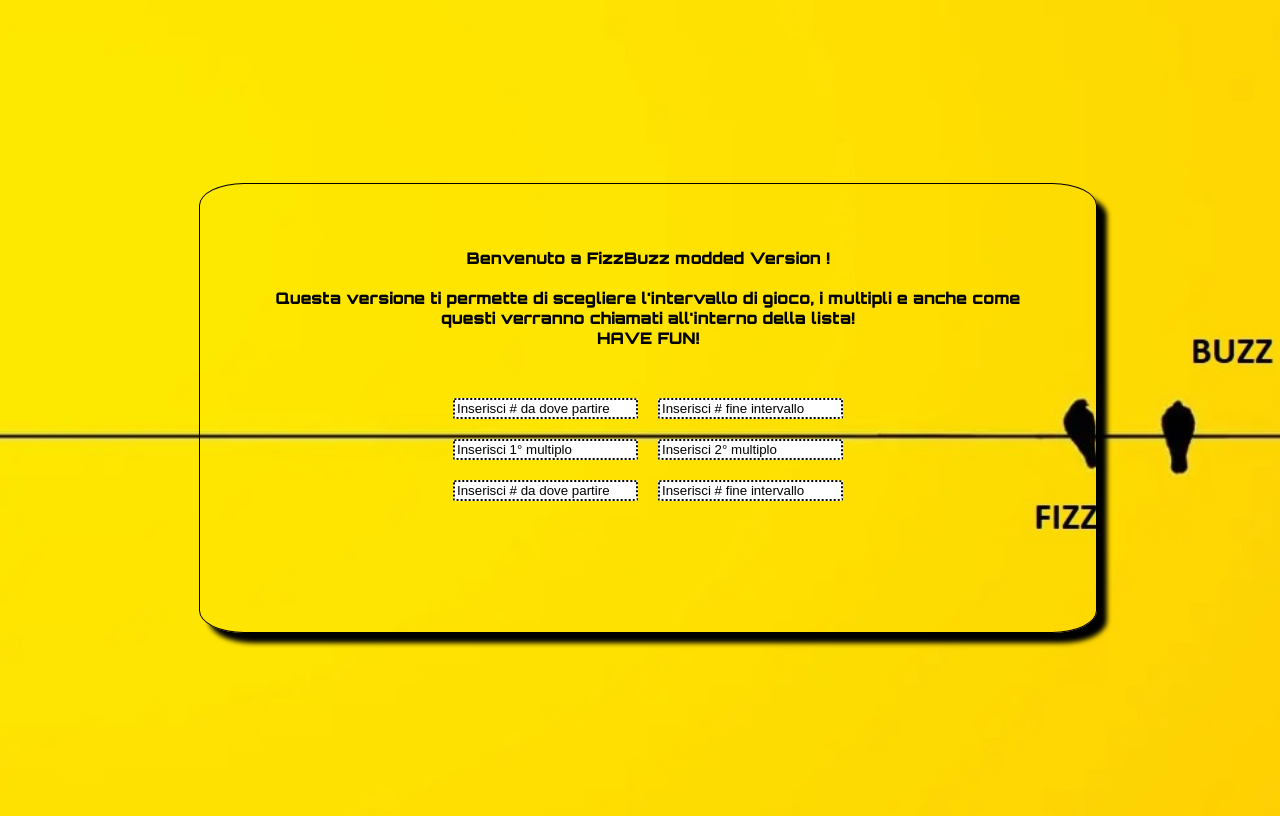
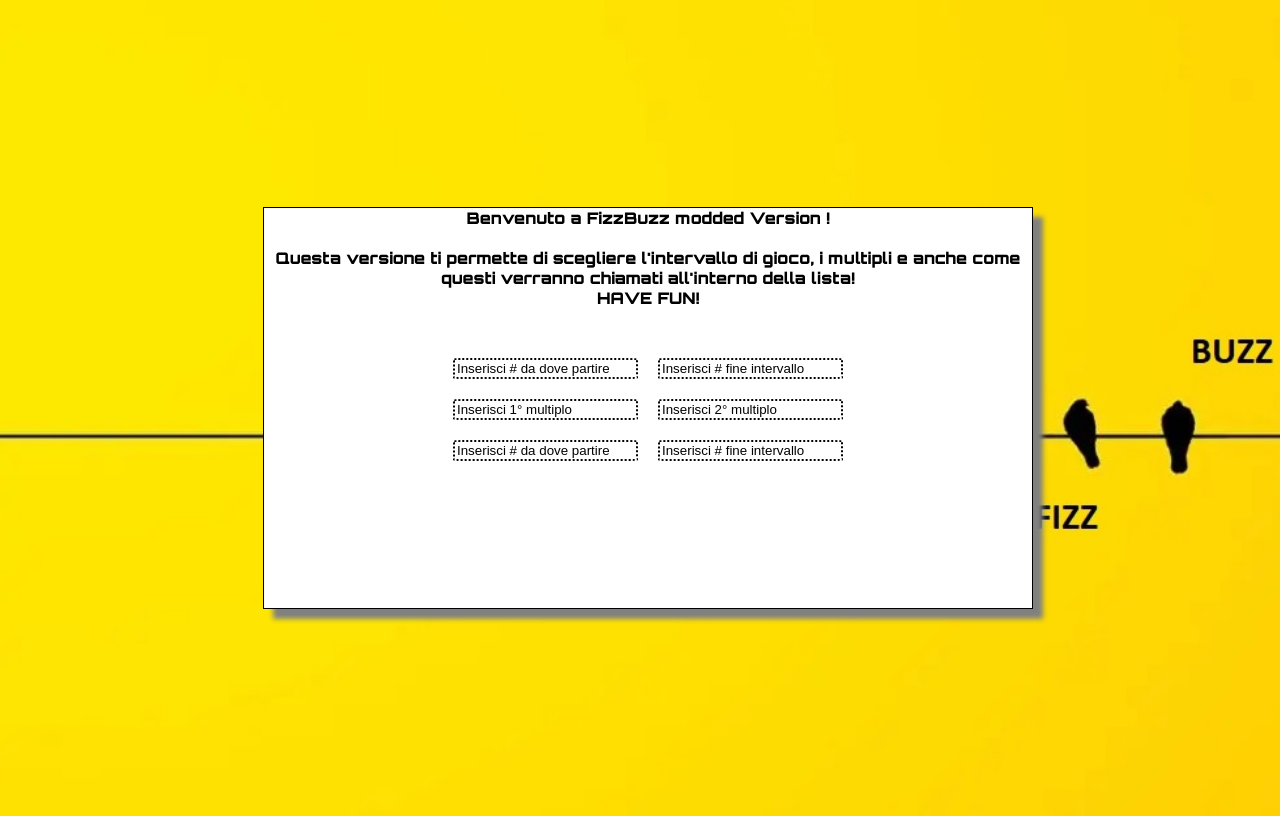
Before and after one commit to Frenzarectah/-javascript-FizzBuzz, a plain HTML site: page popup.html in a window 1280 px wide. Drawn offline with Linux system fonts and the light colour scheme.

Commit message:
modifing layout - modifing window layout to be more comfortable

```diff
--- a/css/style.css
+++ b/css/style.css
@@ -3,10 +3,14 @@ body{
     width:100%;
     height:100%;
     display:flex;
+    z-index:1;
     justify-content: center;
     align-items:center;
     background-image: url('../img/backgrnd.jpg');
     background-size: cover;
+}
+.sfoca{
+    filter:blur(10px);
 }
 .listing{
     justify-content:flex-start !important;
@@ -45,16 +49,28 @@ body{
 }
 .window{
     width:60%;
-    height:40%;
+    height:50%;
+    display:flex;
+    flex-direction: column;
+    align-items: center;
+    background-color:#fff;
+    border:1px black solid;
+    z-index:40;
+    box-shadow:10px 10px 5px grey;
+}
+.box_container{
     padding:5% 5% 5% 5%;
     display:flex;
     flex-direction: column;
     align-items: center;
-    background-color:rgba(transparent,0.4);
-    border:1px black solid;
-    z-index:40;
-    border-radius:5%;
-    box-shadow:10px 10px 5px #000;
+    width:100%;
+    flex-wrap: wrap;
+}
+.title{
+    background-image:linear-gradient(to right,blue,white);
+    align-self: flex-start;
+    width:100%;
+    height:10%;
 }
 input{
     margin:10px;
```
